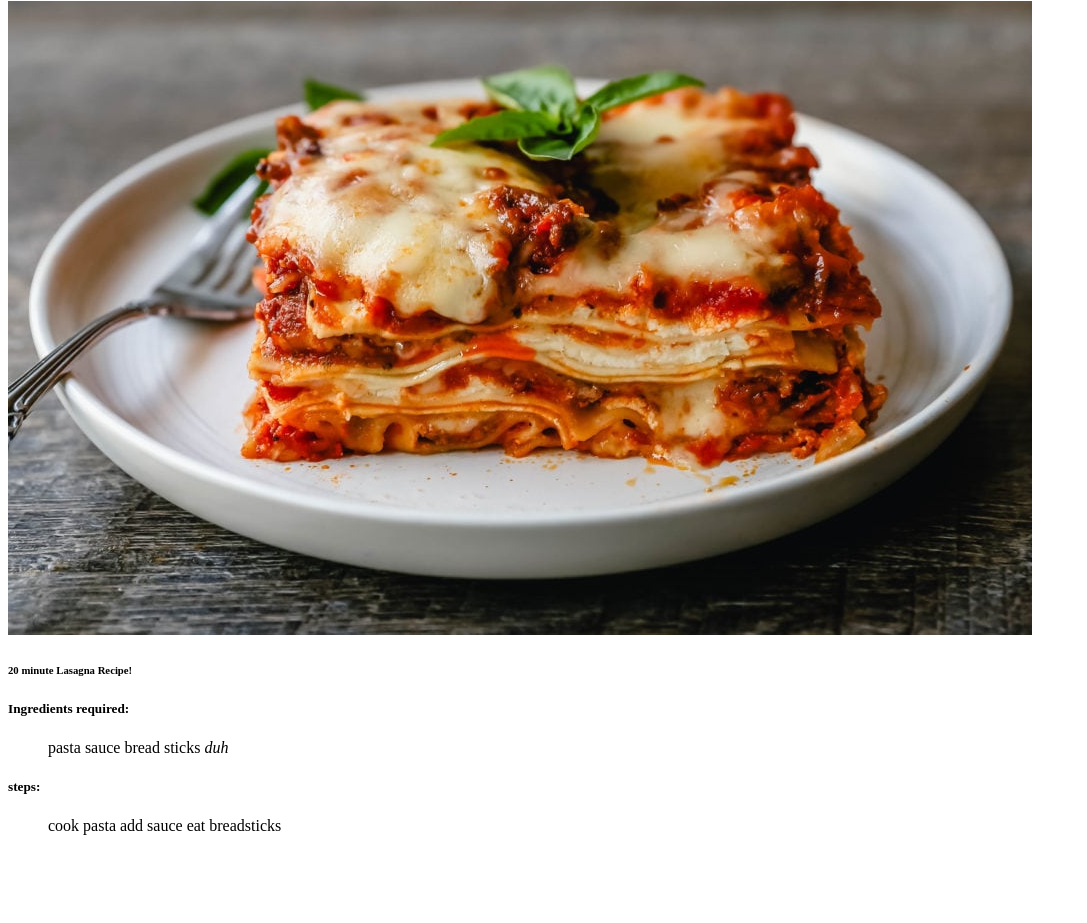
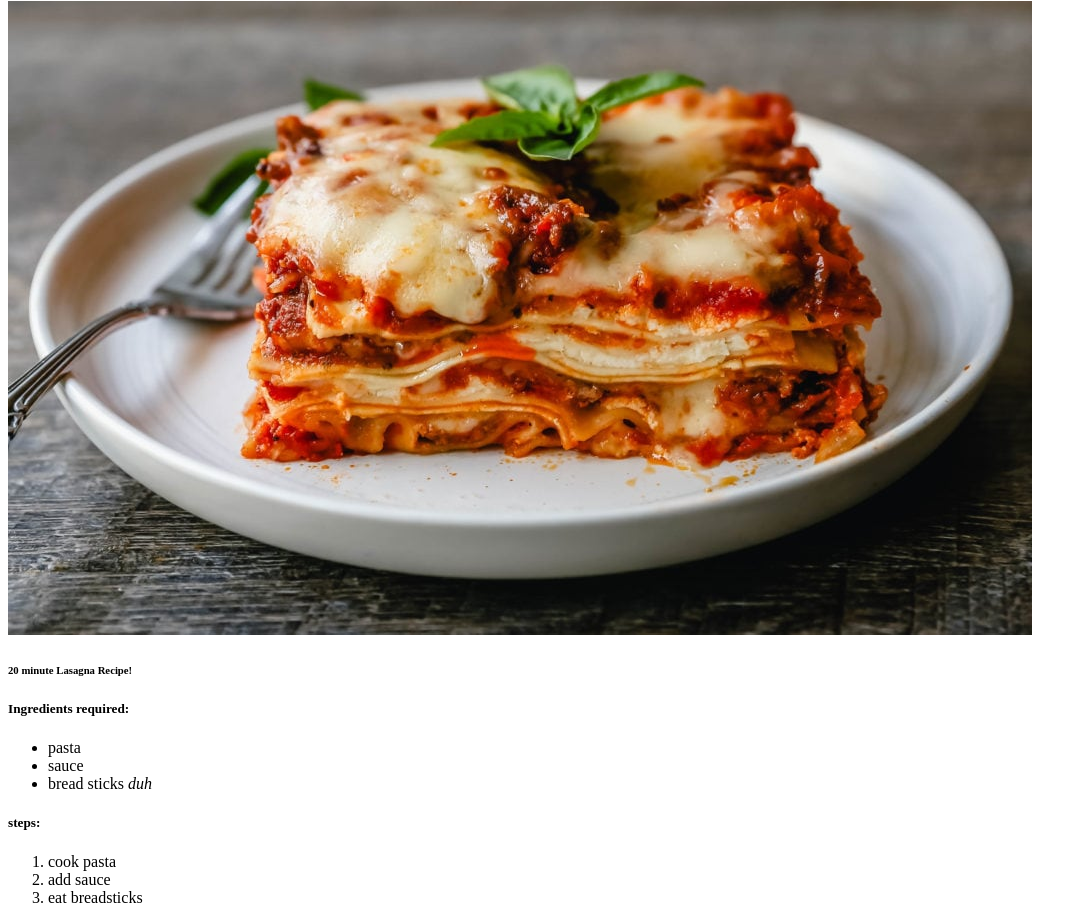
Before and after one commit to greavesj/odin-recipes, a plain HTML site: page recipes/lasagna.html in a window 1280 px wide. Shown: the part 79-1002 px from the top of the page, without its empty margins (0-1087 px from the left). Before the commit the page ends 930 px from the top, so only its background shows below. Drawn offline with Linux system fonts and the light colour scheme.

Commit message:
Fixed a typo in lasagna.html under the list section. Changed il to li.

```diff
--- a/recipes/lasagna.html
+++ b/recipes/lasagna.html
@@ -13,15 +13,15 @@
    <h6>20 minute Lasagna Recipe!</h6>
    <h5>Ingredients required:</h5>
    <ul>
-        <il>pasta</il>
-        <il>sauce</il>
-        <il>bread sticks <em>duh</em></il>
+        <li>pasta</li>
+        <li>sauce</li>
+        <li>bread sticks <em>duh</em></li>
    </ul>
    <h5>steps:</h5>
    <ol>
-        <il>cook pasta</il>
-        <il>add sauce</il>
-        <il>eat breadsticks</il>
+        <li>cook pasta</li>
+        <li>add sauce</li>
+        <li>eat breadsticks</li>
    </ol>
 </body>
 </html>
```
